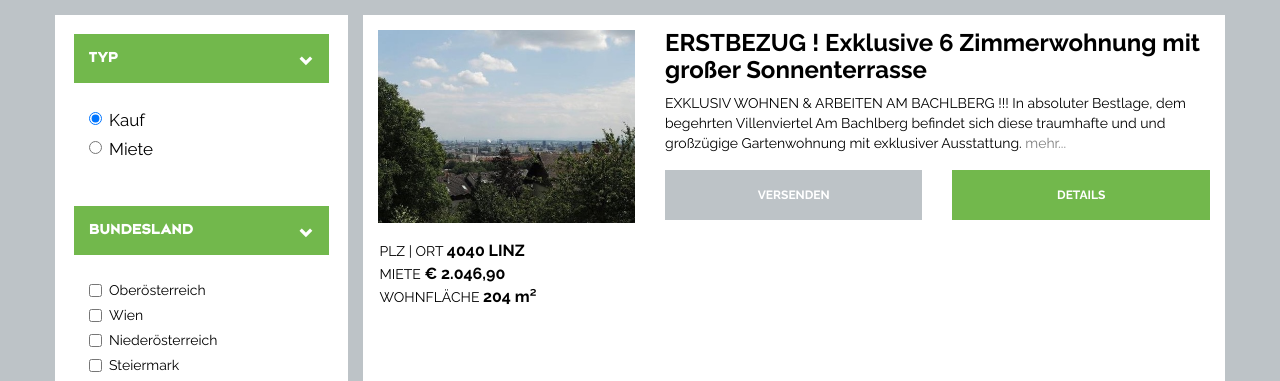
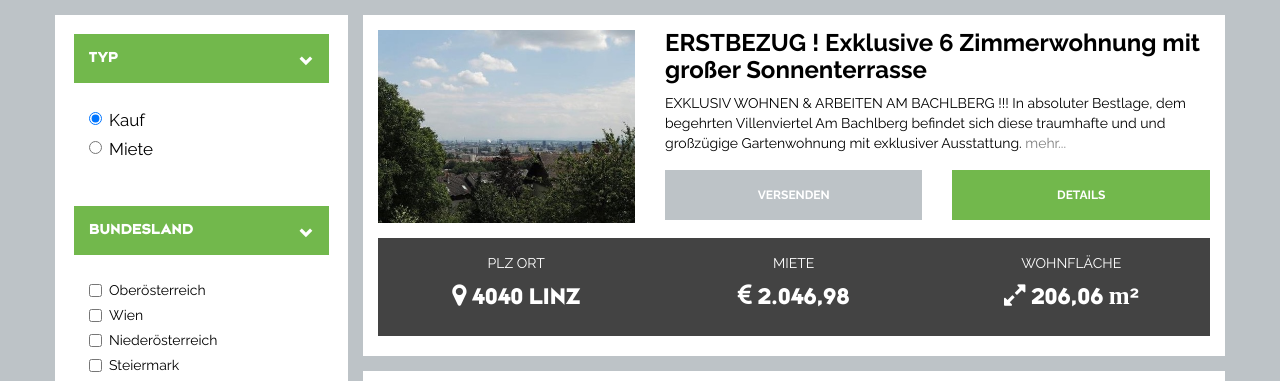
Before and after one commit to lukasrplus/projektas2, a plain HTML site: page results.html in a window 1280 px wide. Shown: the part 406-787 px from the top of the page. Drawn offline with nearby package versions, Linux system fonts and the light colour scheme.

Commit message:
A really new and basiy layout for results

```diff
--- a/css/results.css
+++ b/css/results.css
@@ -103,3 +103,25 @@ font-size: 17px;
 .listing_row_text p {
   font-size: 14px;
 }
+
+.listing_hl {
+  text-align: center;
+  background-color: #434343;
+  margin: 15px 0px;
+  padding: 15px 0px;
+
+}
+
+.listing_hl h3 {
+  color: white;
+  margin-top: 10px;
+}
+
+.listing_hl p {
+  color: white;
+}
+
+.abbinder {
+  height: 20px;
+  border-bottom: 15px solid #BDC3C7;
+}
--- a/results.html
+++ b/results.html
@@ -327,22 +327,13 @@
           </div>
       </div>
 
-      <div class="col-sm-9 sol-md-9 col-xs-12 result_items_container">
-        <div class="row listing_row">
-        <div class="col-xs-4">
-        <img src="images/bachlberg4.jpg" width="100%">
-        <div class="row listing_row_details">
-          <div class="col-sm-12  detail_info_left">
-<!--             <h3><i class="fa fa-map-marker"></i> 4040 LINZ</h3> -->
-                  <p>PLZ | ORT <span style="font-weight: 700; font-size: 16px;">4040 LINZ</span></p>
-                  <p>MIETE <span style="font-weight: 700; font-size: 16px;">€ 2.046,90</span></p></p>
-                  <p>WOHNFLÄCHE <span style="font-weight: 700; font-size: 16px;">204 m²</span></p></p>
-          </div>
+<div class="col-sm-9 sol-md-9 col-xs-12 result_items_container">
+
+<div class="row listing_row">
 
 
-        </div>
-
-
+        <div class="col-xs-4">
+          <img src="images/bachlberg4.jpg" width="100%">
         </div>
 
 
@@ -372,6 +363,26 @@
         </div>
 
     </div>
+
+
+        <div class="row listing_hl">
+                    <div class="col-xs-4">
+                      <p>PLZ ORT</p>
+                      <h3><i class="fa fa-map-marker"></i> 4040 LINZ</h3>
+                    </div>
+                    <div class="col-xs-4">
+                      <p>MIETE</p>
+                      <h3><i class="fa fa-eur"></i> 2.046,98</h3>
+                    </div>
+                    <div class="col-xs-4">
+                      <p>WOHNFLÄCHE</p>
+                      <h3><i class="fa fa-expand"></i> 206,06 m²</h3>
+                    </div>
+        </div>
+
+        <div class="row">
+          <div class="col-xs-12 abbinder"></div>
+        </div>
 
   </div>
 
```
